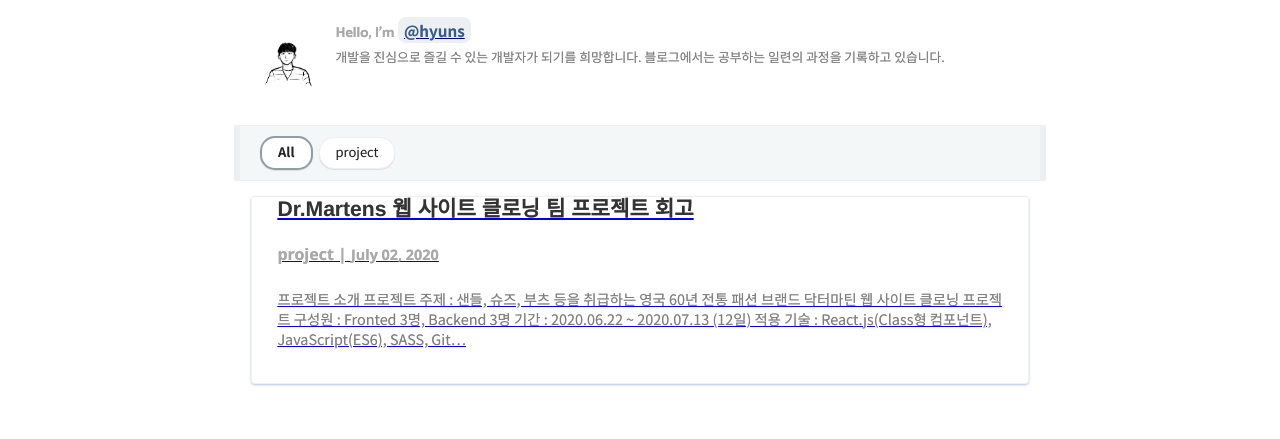
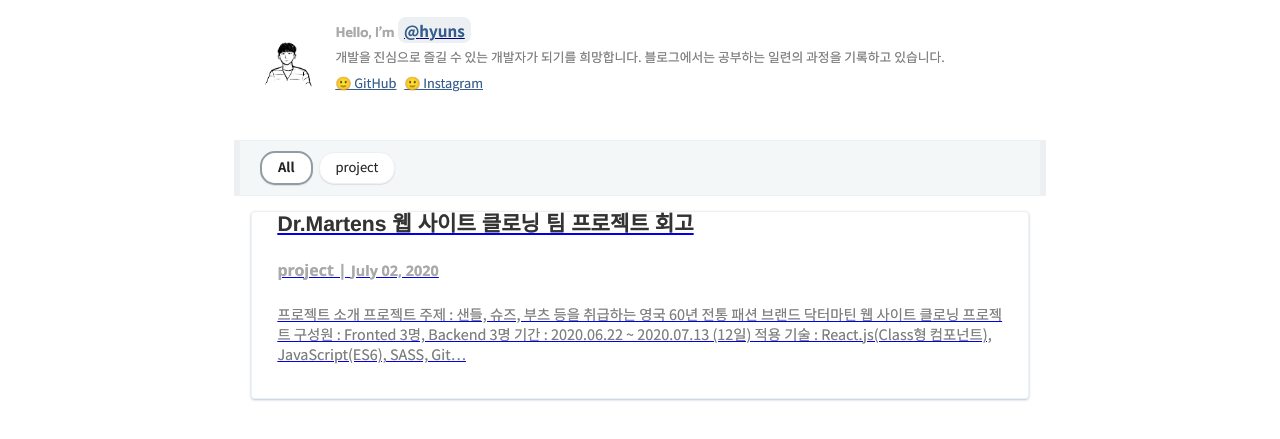
Before and after one commit to hyuns619/hyuns.github.io, a Gatsby site: page / in a window 1280 px wide. Shown: the part 183-622 px from the top of the page. Built offline with nearby package versions, Linux system fonts and the light colour scheme; Gatsby itself is replaced by a stand-in of ours; some packages are replaced by stand-ins of ours; what typography-theme-github would draw is missing.

Commit message:
update blog settings

```diff
--- a/gatsby-meta-config.js
+++ b/gatsby-meta-config.js
@@ -6,16 +6,16 @@
   siteUrl: `https://hyuns.netlify.app/`, // Your blog site url
   social: {
     twitter: ``, // Your Twitter account
-    github: ``, // Your GitHub account
+    github: `hyuns619`, // Your GitHub account
     medium: ``, // Your Medium account
     facebook: ``, // Your Facebook account
-    linkedin: ``, // Your LinkedIn account
+    instagram: `hyuns619`, // Your LinkedIn account
   },
   icon: `content/assets/felog.png`, // Add your favicon
   keywords: [`blog`],
   comment: {
     disqusShortName: '', // Your disqus-short-name. check disqus.com.
-    utterances: 'JaeYeopHan/gatsby-starter-bee', // Your repository for archive comment
+    utterances: 'hyuns619/hyuns619.github.io', // Your repository for archive comment
   },
   configs: {
     countOfInitialPost: 10, // Config your initial count of post
--- a/src/components/bio/index.jsx
+++ b/src/components/bio/index.jsx
@@ -30,7 +30,12 @@
                 <div className="author-introduction">{introduction}</div>
                 <p className="author-socials">
                   {social.github && (
-                    <a href={`https://github.com/${social.github}`}>GitHub</a>
+                    <a
+                      href={`https://github.com/${social.github}`}
+                      style={{ color: '#335c91' }}
+                    >
+                      🙂 GitHub
+                    </a>
                   )}
                   {social.medium && (
                     <a href={`https://medium.com/${social.medium}`}>Medium</a>
@@ -45,9 +50,12 @@
                       Facebook
                     </a>
                   )}
-                  {social.linkedin && (
-                    <a href={`https://www.linkedin.com/in/${social.linkedin}/`}>
-                      LinkedIn
+                  {social.instagram && (
+                    <a
+                      href={`https://www.instagram.com/${social.instagram}/`}
+                      style={{ color: '#335c91' }}
+                    >
+                      🙂 Instagram
                     </a>
                   )}
                 </p>
@@ -78,7 +86,7 @@
           github
           medium
           facebook
-          linkedin
+          instagram
         }
       }
     }
```
